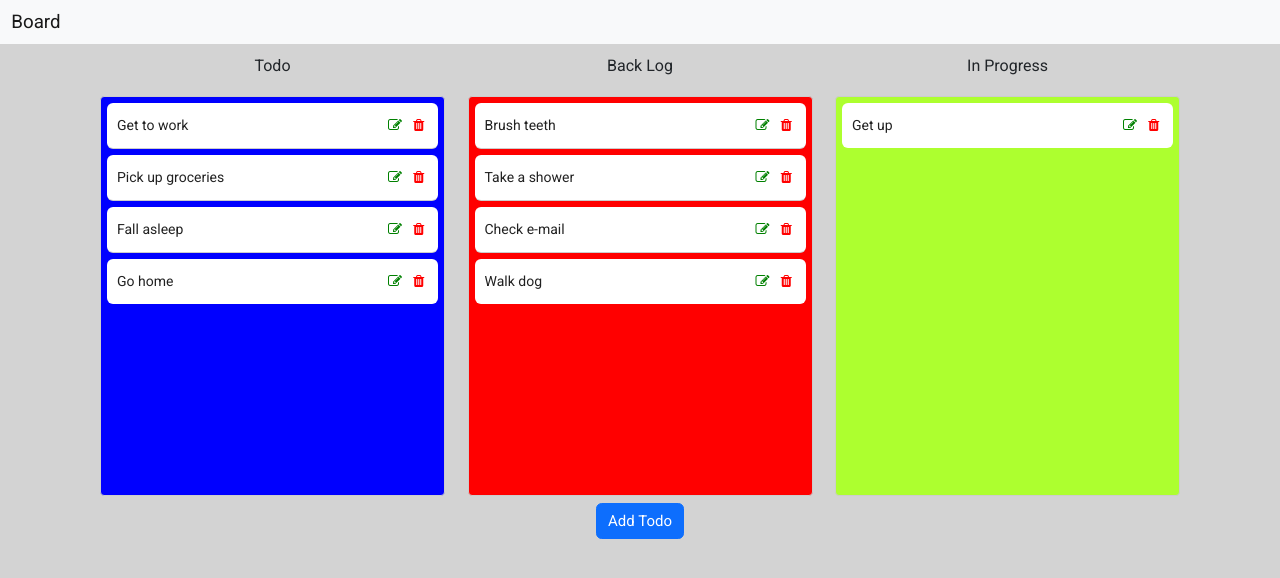
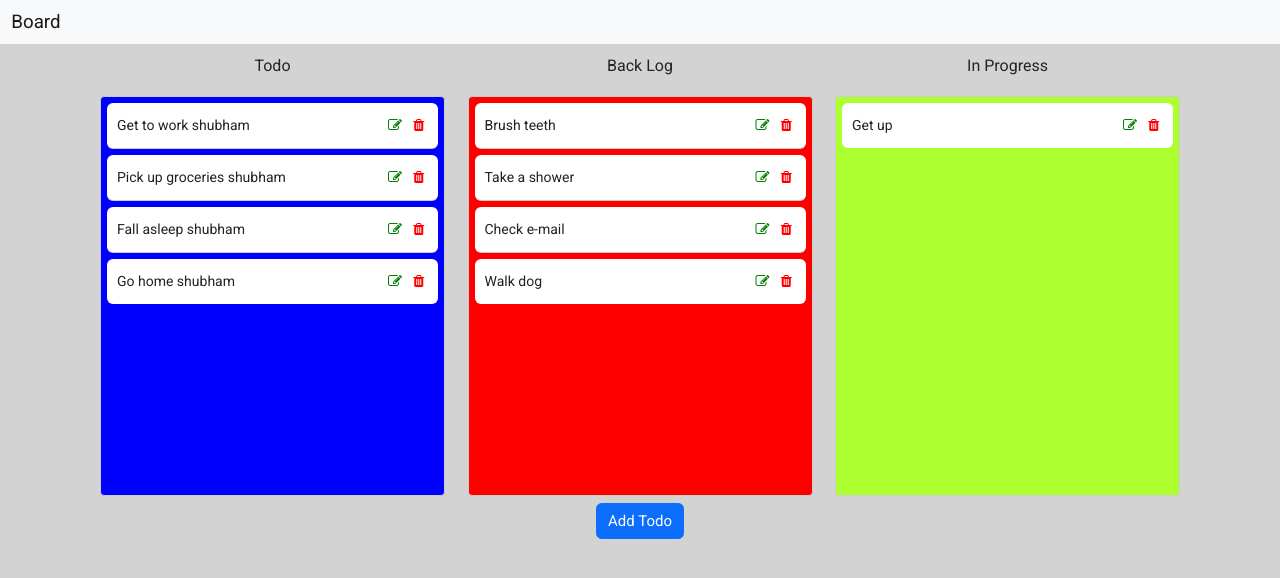
Before and after one commit to sbairagi/kanbaan, an Angular app: page / in a window 1280 px wide. Shown: the top 578 px of the page. Built offline with nearby package versions, Linux system fonts and the light colour scheme.

Commit message:
update deployment

```diff
--- a/src/app/pages/board/board.component.html
+++ b/src/app/pages/board/board.component.html
@@ -16,7 +16,7 @@
                     class="example-list"
                     (cdkDropListDropped)="drop($event)">
                     <div class="example-box" *ngFor="let item of todo" cdkDrag>
-                        {{item.title}}
+                        {{item.title}} shubham
                         <span>
                             <i class="fa fa-edit m-2" style="font-size:48px; font-size:14px; color:green; cursor: pointer;" (click)="openDialog(item)"></i>
                             <i class="fa fa-trash m-1" style="color:red; cursor: pointer;" (click)="deleteTodo(item.id, 'todo')" ></i>
```
